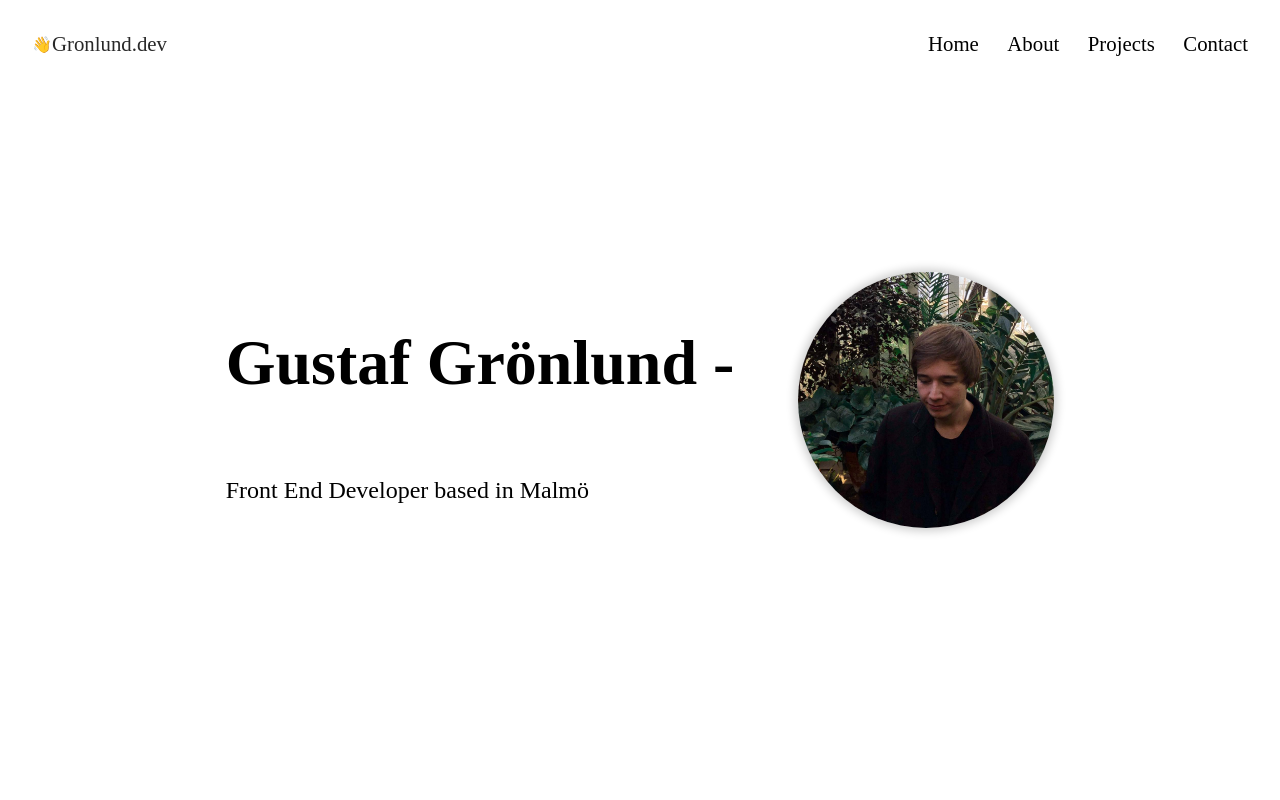
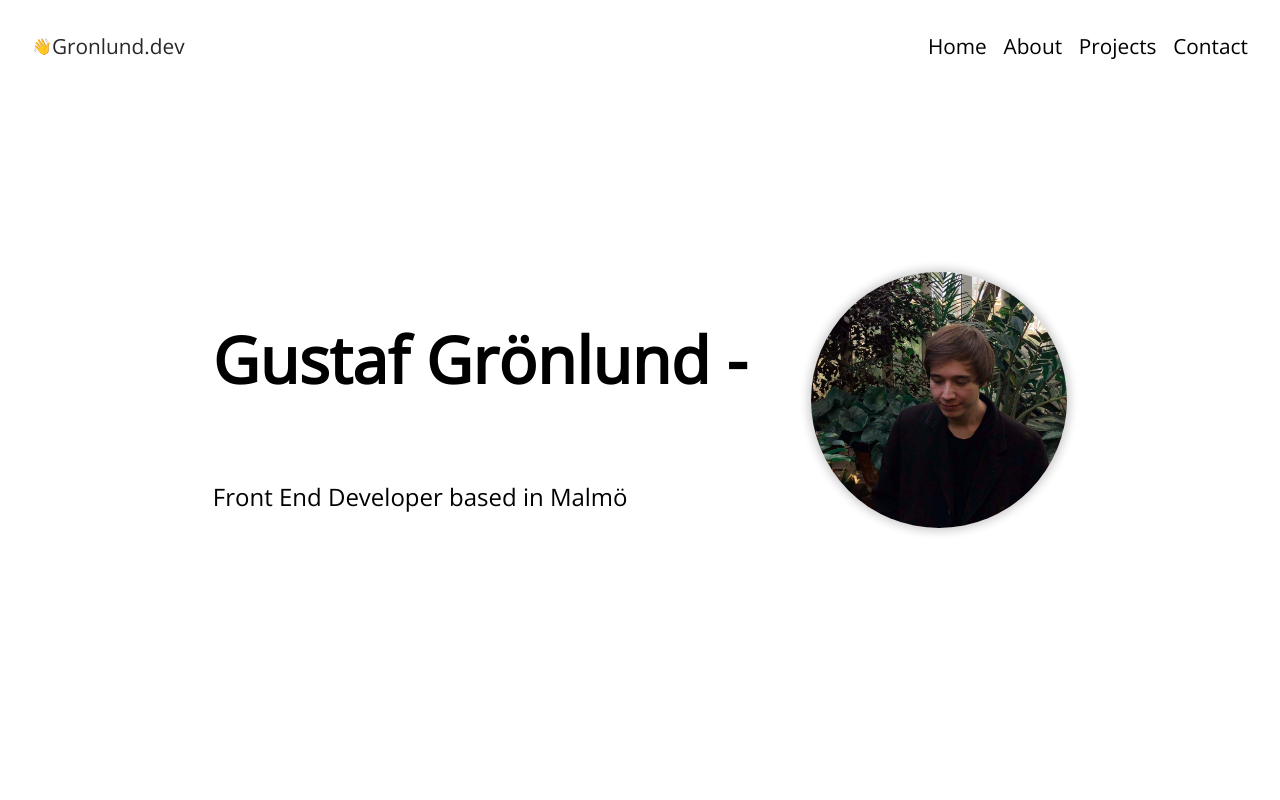
Before and after one commit to GustafGronlund/portfolio, a Svelte app: page / in a window 1280 px wide. Shown: the top 800 px of the page. Built offline with nearby package versions, Linux system fonts and the light colour scheme.

Commit message:
feat: added font

```diff
--- a/package.json
+++ b/package.json
@@ -12,5 +12,8 @@
     "@sveltejs/vite-plugin-svelte": "^2.0.3",
     "svelte": "^3.55.1",
     "vite": "^4.2.0"
+  },
+  "dependencies": {
+    "@fontsource/open-sans": "^4.5.14"
   }
 }
--- a/src/App.svelte
+++ b/src/App.svelte
@@ -1,4 +1,5 @@
 <script>
+  import "@fontsource/open-sans";
   import Navigation from "./components/Navigation.svelte";
   import TechStackSection from "./components/TechStackSection.svelte";
 </script>
--- a/src/app.css
+++ b/src/app.css
@@ -8,3 +8,13 @@ html {
   margin: 0;
   padding: 0;
 }
+
+p,
+li,
+a,
+h1,
+h2,
+h3,
+h4 {
+  font-family: "Open Sans";
+}
```
Also changed, not shown: 1 other file (tests, documents, lock files or other folders).
